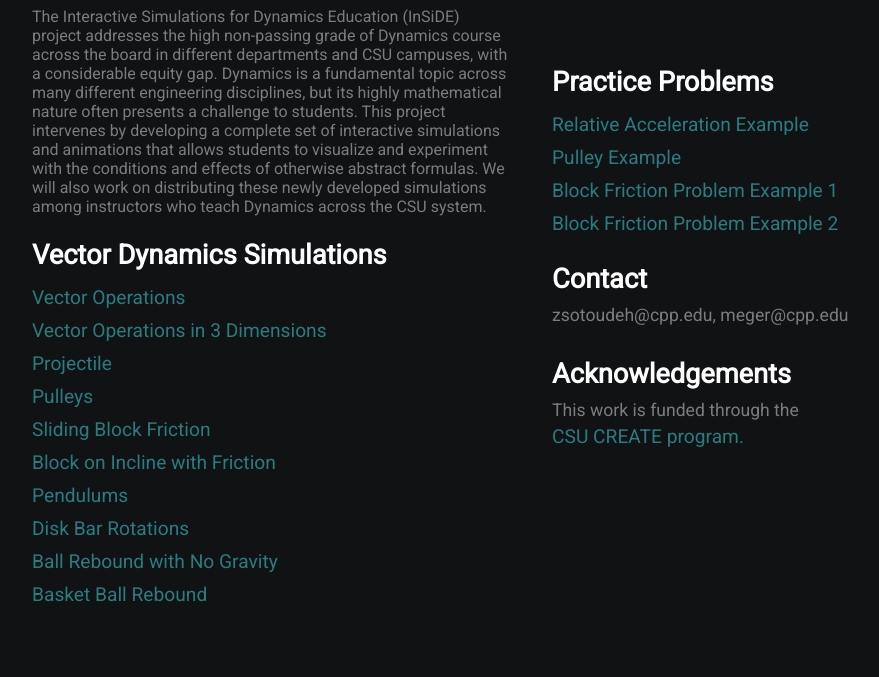
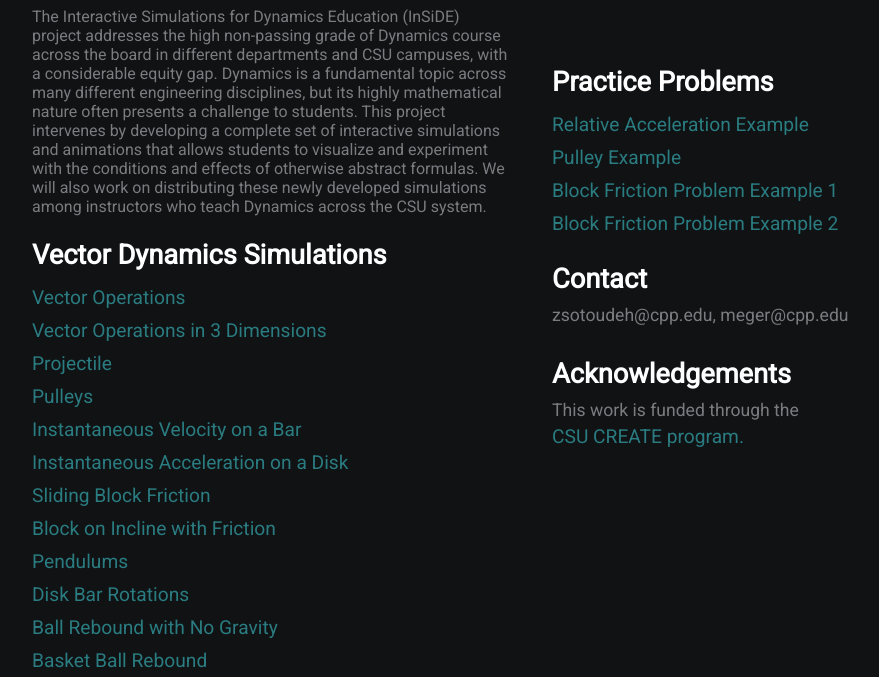
Before and after one commit to CPP-InSiDE/CPP-InSiDE.github.io, a plain HTML site: page index.html in a window 1280 px wide. Shown: the part 232-909 px from the top of the page, without its empty margins (88-967 px from the left). Before the commit the page ends 843 px from the top, so only its background shows below. Drawn offline with Linux system fonts and the light colour scheme.

Commit message:
Update index.html

```diff
--- a/index.html
+++ b/index.html
@@ -20,6 +20,8 @@
             <a href="https://cpp-inside.github.io/Vector-Dynamics-Simulation-3D-Build/">Vector Operations in 3 Dimensions</a>
             <a href="https://cpp-inside.github.io/InSiDE-Projectile-WebGL-Build/">Projectile</a>
             <a href="https://cpp-inside.github.io/Pulley-Simulation-1-WebGL-Build/">Pulleys</a>
+            <a href="https://cpp-inside.github.io/InSiDE-Narrative-Bar-WebGL/">Instantaneous Velocity on a Bar</a>
+            <a href="https://cpp-inside.github.io/InSiDE-Narrative-Disk-WebGL/">Instantaneous Acceleration on a Disk</a>
             <a href="https://cpp-inside.github.io/InSiDe-Block-Friction-WebGL-Build/">Sliding Block Friction</a>
             <a href="https://cpp-inside.github.io/InSiDE-Block-Incline-WebGL-Build/">Block on Incline with Friction</a>
 	        <a href="https://cpp-inside.github.io/Pendulums-Build/">Pendulums</a>
```
